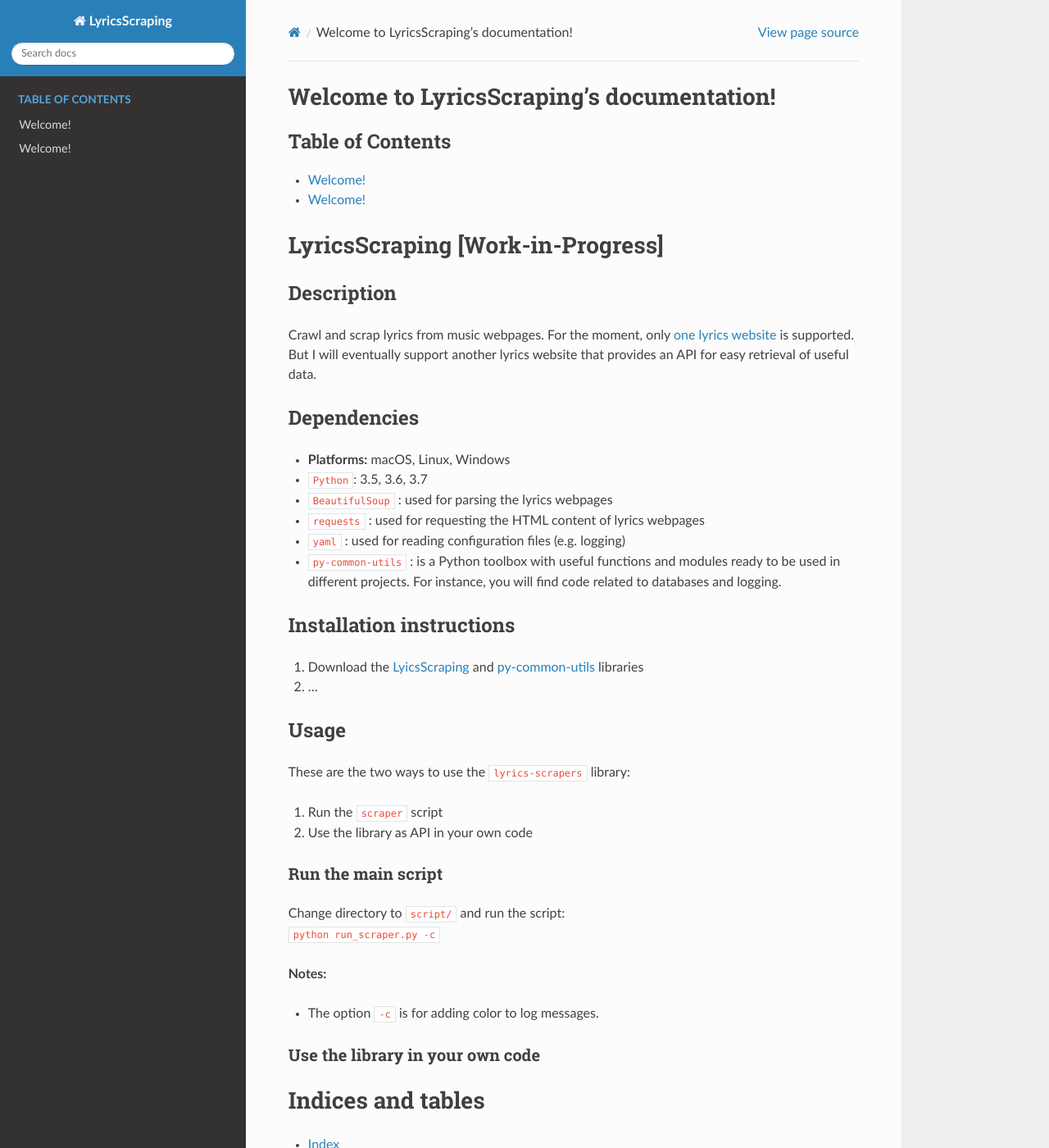
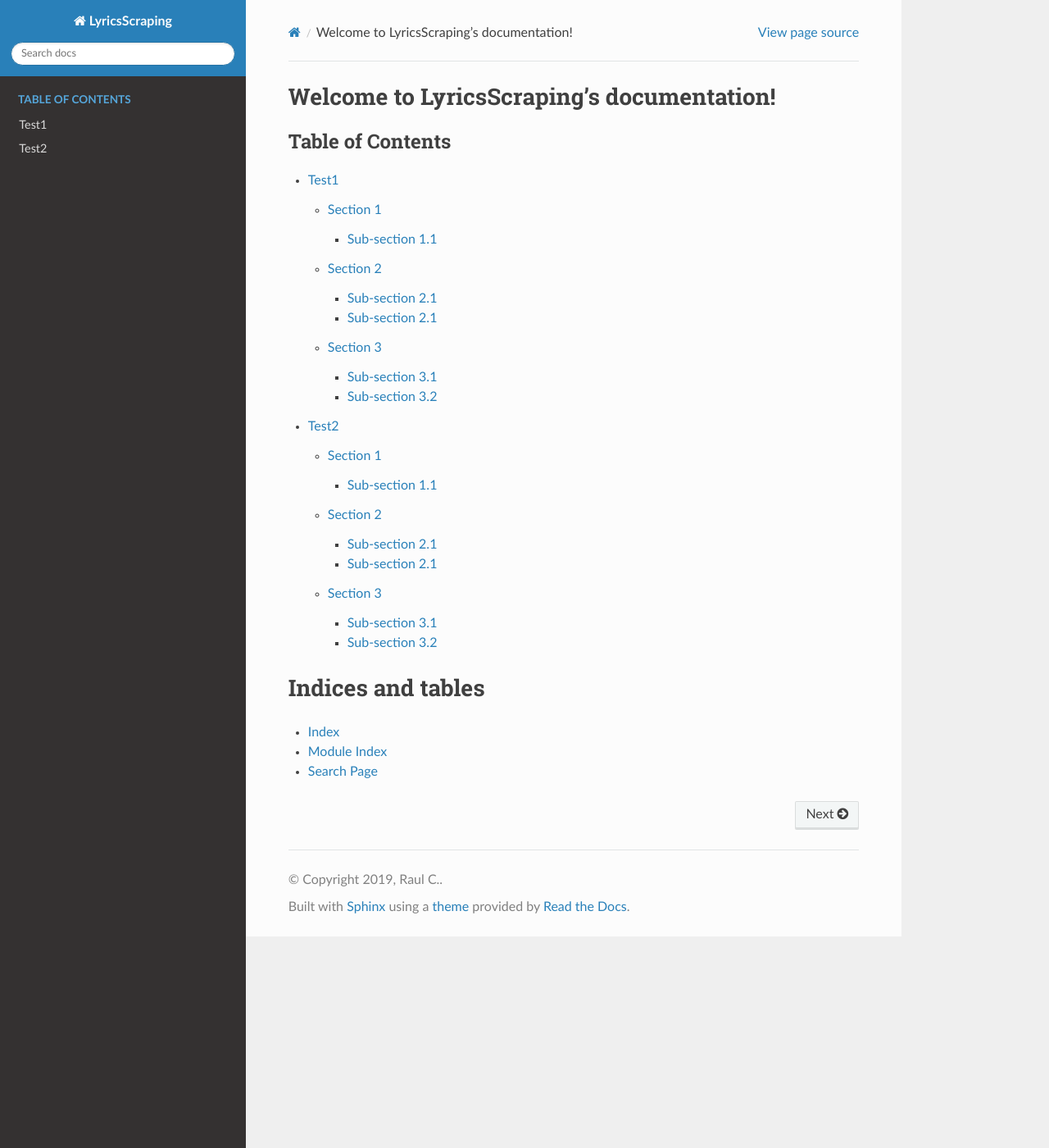
Before and after one commit to raul23/LyricsScraping, a Sphinx documentation site: the page built from docs/source/index.rst, in a window 1280 px wide and 1400 px high. Shown: the whole window at 82% size. Built offline with Sphinx 7.4.7 and the Read the Docs theme 2.0.0, drawn with Linux system fonts in a browser that asks for light colours.

Commit message:
Update doc TOC

```diff
--- a/README.md
+++ b/README.md
@@ -1,4 +1,4 @@
-# LyricsScraping [Work-in-Progress]
+# README [Work-in-Progress]
 ## Description
 Crawl and scrap lyrics from music webpages. For the moment, only
 [one lyrics website](https://bit.ly/2k5r0SX) is supported. But I will
--- a/docs/source/conf.py
+++ b/docs/source/conf.py
@@ -32,7 +32,8 @@ master_doc = 'index'
 # extensions coming with Sphinx (named 'sphinx.ext.*') or your custom
 # ones.
 extensions = [
-    'm2r',
+    # 'm2r',
+    'recommonmark',
     'sphinx.ext.autodoc',
     'sphinx.ext.coverage',
     'sphinx.ext.napoleon',
@@ -42,7 +43,7 @@ napoleon_google_docstring = False
 napoleon_use_param = False
 napoleon_use_ivar = True
 # source_suffix = '.rst'
-source_suffix = ['.rst', '.md']
+# source_suffix = ['.rst', '.md']
 
 # Add any paths that contain templates here, relative to this directory.
 templates_path = ['_templates']
--- a/docs/source/index.rst
+++ b/docs/source/index.rst
@@ -7,13 +7,12 @@ Welcome to LyricsScraping's documentation!
 ==========================================
 
 .. toctree::
-   :maxdepth: 2
+   :maxdepth: 3
    :caption: Table of Contents
 
+   README
    test
    test2
-
-.. mdinclude:: ../../README.md
 
 Indices and tables
 ==================
--- a/docs/source/test.rst
+++ b/docs/source/test.rst
@@ -1,3 +1,36 @@
-Welcome!
-==========================================
+=====
+Test1
+=====
 Hello!
+
+Section 1
+=========
+Text blablablablablablablablablablablabla
+
+Sub-section 1.1
+---------------
+Text blablablablablablablablablablablabla
+
+Section 2
+=========
+Text blablablablablablablablablablablabla
+
+Sub-section 2.1
+---------------
+Text blablablablablablablablablablablabla
+
+Sub-section 2.1
+---------------
+Text blablablablablablablablablablablabla
+
+Section 3
+=========
+Text blablablablablablablablablablablabla
+
+Sub-section 3.1
+---------------
+Text blablablablablablablablablablablabla
+
+Sub-section 3.2
+---------------
+Text blablablablablablablablablablablabla
--- a/docs/source/test2.rst
+++ b/docs/source/test2.rst
@@ -1,3 +1,36 @@
-Welcome!
-==========================================
+=====
+Test2
+=====
 Hello!
+
+Section 1
+=========
+Text blablablablablablablablablablablabla
+
+Sub-section 1.1
+---------------
+Text blablablablablablablablablablablabla
+
+Section 2
+=========
+Text blablablablablablablablablablablabla
+
+Sub-section 2.1
+---------------
+Text blablablablablablablablablablablabla
+
+Sub-section 2.1
+---------------
+Text blablablablablablablablablablablabla
+
+Section 3
+=========
+Text blablablablablablablablablablablabla
+
+Sub-section 3.1
+---------------
+Text blablablablablablablablablablablabla
+
+Sub-section 3.2
+---------------
+Text blablablablablablablablablablablabla
--- a/requirements.txt
+++ b/requirements.txt
@@ -1,5 +1,6 @@
 beautifulsoup4>=4.6.0
 m2r>=0.2.1
 pyyaml>=5.1.1
+recommonmark>=0.6.0
 requests>=2.20.0
 sphinx_rtd_theme>=0.4.3
--- a/setup.py
+++ b/setup.py
@@ -41,6 +41,7 @@ setup(name='LyricsScraping',
           'lxml',
           'm2r',
           'pyyaml',
+          'recommonmark',
           'requests',
           'sphinx_rtd_theme',
           'py-common-utils @ https://github.com/raul23/py-common-utils/tarball/master'
```
Also changed, not shown: docs/source/README.md (added, +1 -0 lines), docs/README.md (deleted).
